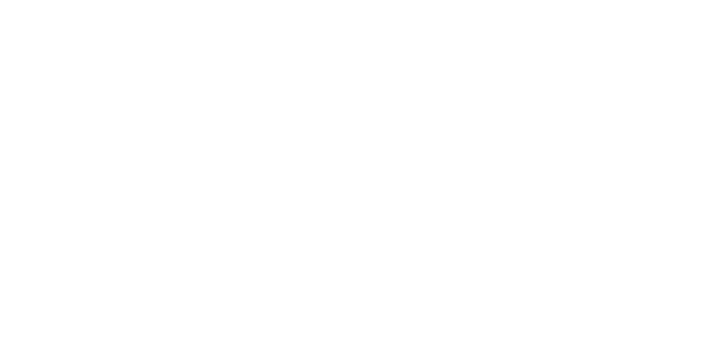
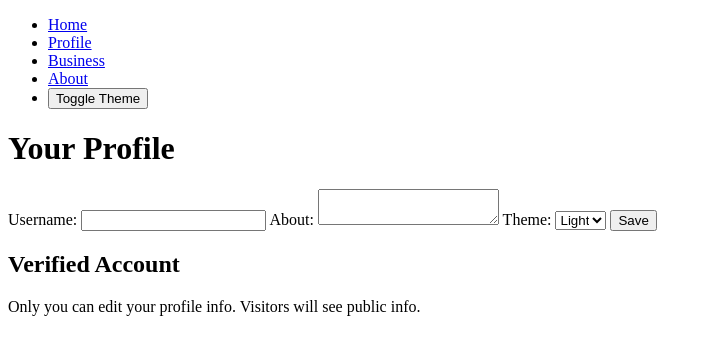
Before and after one commit to arr-hub/luxsphere-frontend, a plain HTML site: page profile.html in a window 1280 px wide. Shown: the whole page, without its empty margins (0-712 px from the left). Drawn offline with Linux system fonts and the light colour scheme; no server answers.

Commit message:
add profile page layout

```diff
--- a/profile.html
+++ b/profile.html
@@ -1 +1,38 @@
-<!-- profile.html placeholder -->
+<!DOCTYPE html>
+<html lang="en">
+<head>
+  <meta charset="UTF-8">
+  <meta name="viewport" content="width=device-width, initial-scale=1.0">
+  <title>LuxSphere - Profile</title>
+  <link rel="stylesheet" href="css/style.css">
+  <script src="js/main.js" defer></script>
+</head>
+<body>
+  <nav>
+    <ul>
+      <li><a href="index.html">Home</a></li>
+      <li><a href="profile.html">Profile</a></li>
+      <li><a href="business.html">Business</a></li>
+      <li><a href="about.html">About</a></li>
+      <li><button id="themeToggle">Toggle Theme</button></li>
+    </ul>
+  </nav>
+
+  <main>
+    <h1>Your Profile</h1>
+    <form id="editProfile">
+      <label>Username: <input type="text" id="username"></label>
+      <label>About: <textarea id="about"></textarea></label>
+      <label>Theme:
+        <select id="themeSelect">
+          <option value="light">Light</option>
+          <option value="dark">Dark</option>
+        </select>
+      </label>
+      <button type="submit">Save</button>
+    </form>
+    <h2>Verified Account</h2>
+    <p>Only you can edit your profile info. Visitors will see public info.</p>
+  </main>
+</body>
+</html>
```
